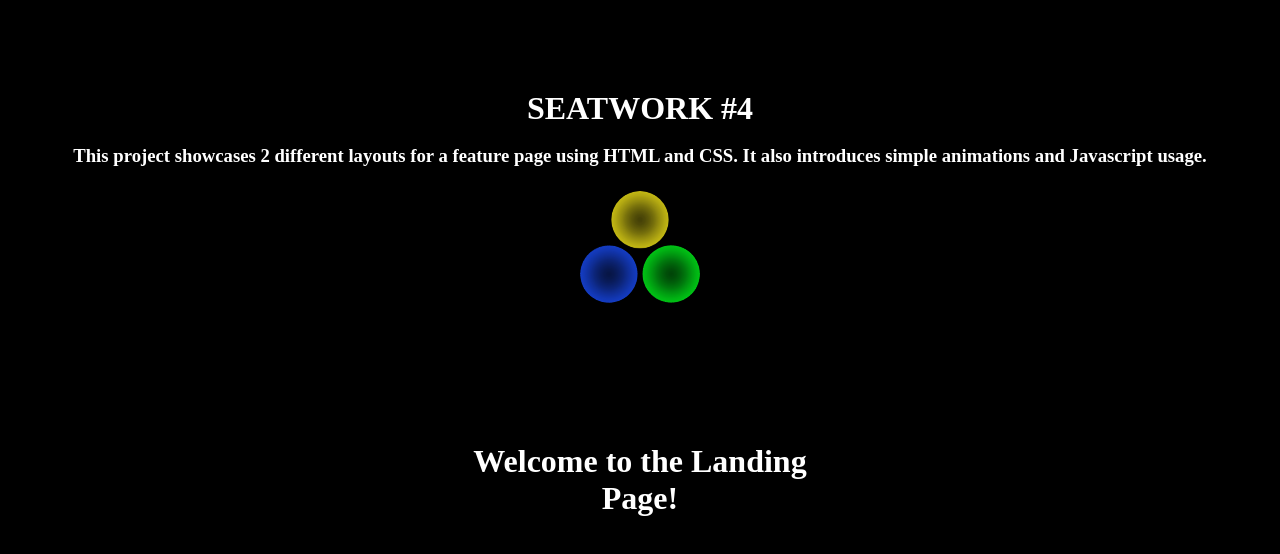
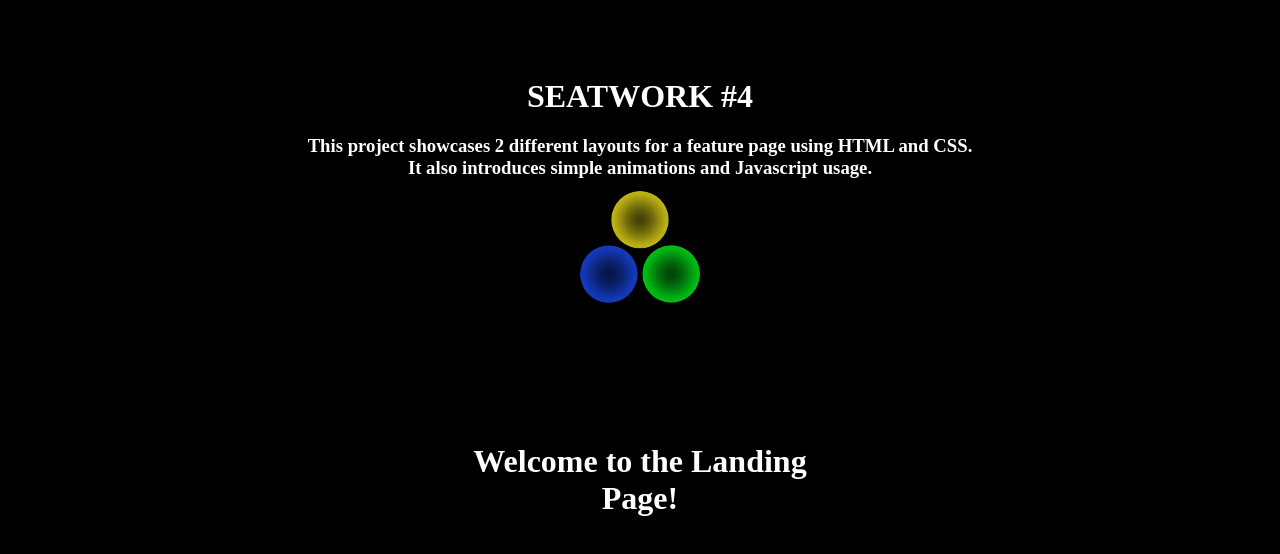
Before and after one commit to izgwein/WD-SEATWORK-4, a plain HTML site: page index.html in a window 1280 px wide. Drawn offline with Linux system fonts and the light colour scheme.

Commit message:
updated index and css

```diff
--- a/assets/css/style.css
+++ b/assets/css/style.css
@@ -19,6 +19,12 @@ body {
     display: flex;
     justify-content: center;
     align-items: center;
+}
+
+.title{
+    h1{
+        padding-bottom: 20px;
+    }
 }
 
 .carousel {
--- a/index.html
+++ b/index.html
@@ -10,8 +10,8 @@
 
     <div class="title">
         <h1>SEATWORK #4</h1>
-        <br>
-        <h3>This project showcases 2 different layouts for a feature page using HTML and CSS. It also introduces simple animations and Javascript usage.</h3>
+        <h3>This project showcases 2 different layouts for a feature page using HTML and CSS.</h3>
+        <h3>It also introduces simple animations and Javascript usage.</h3>
     </div>
 
     <div class="carousel flex-center">
```
